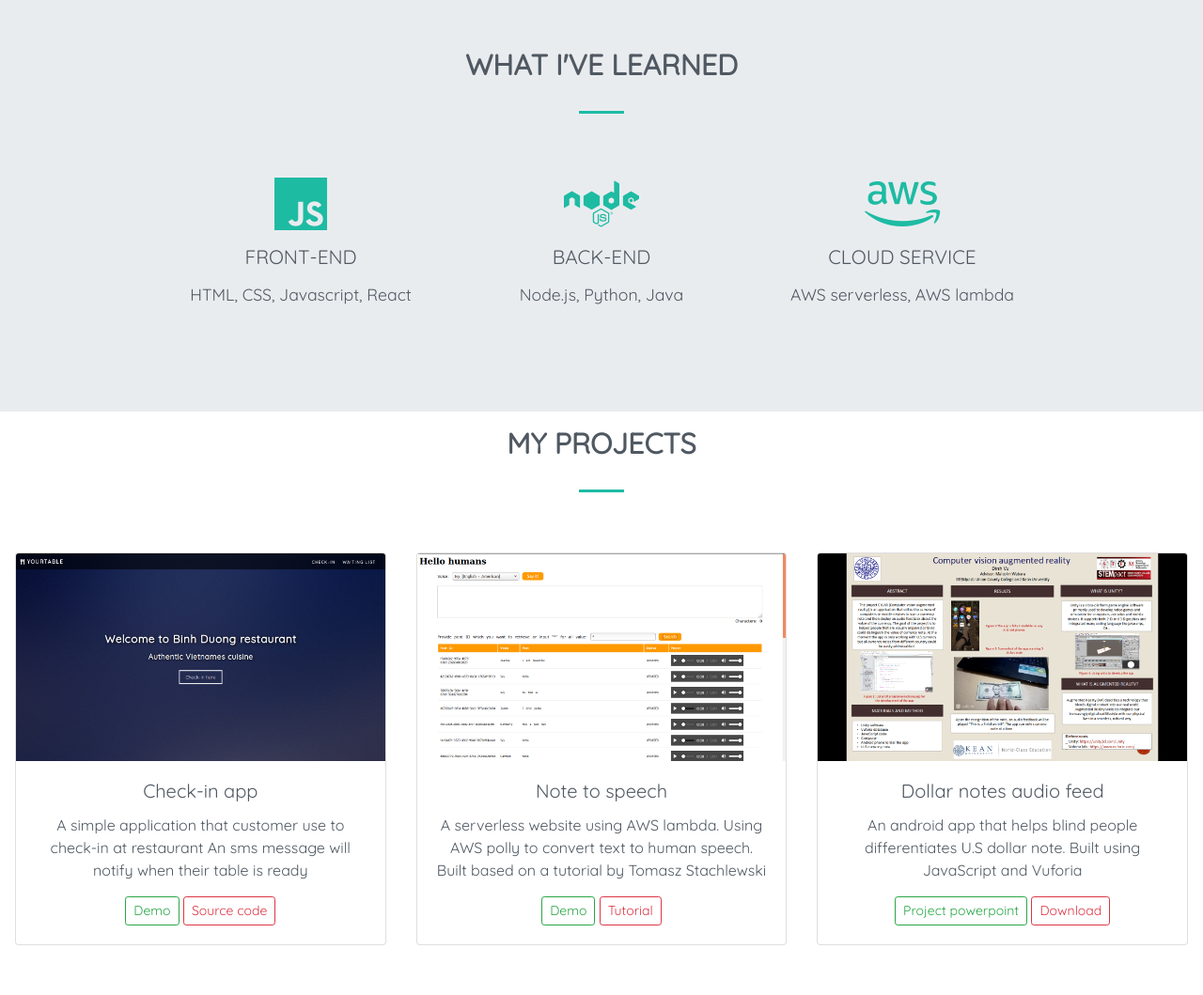
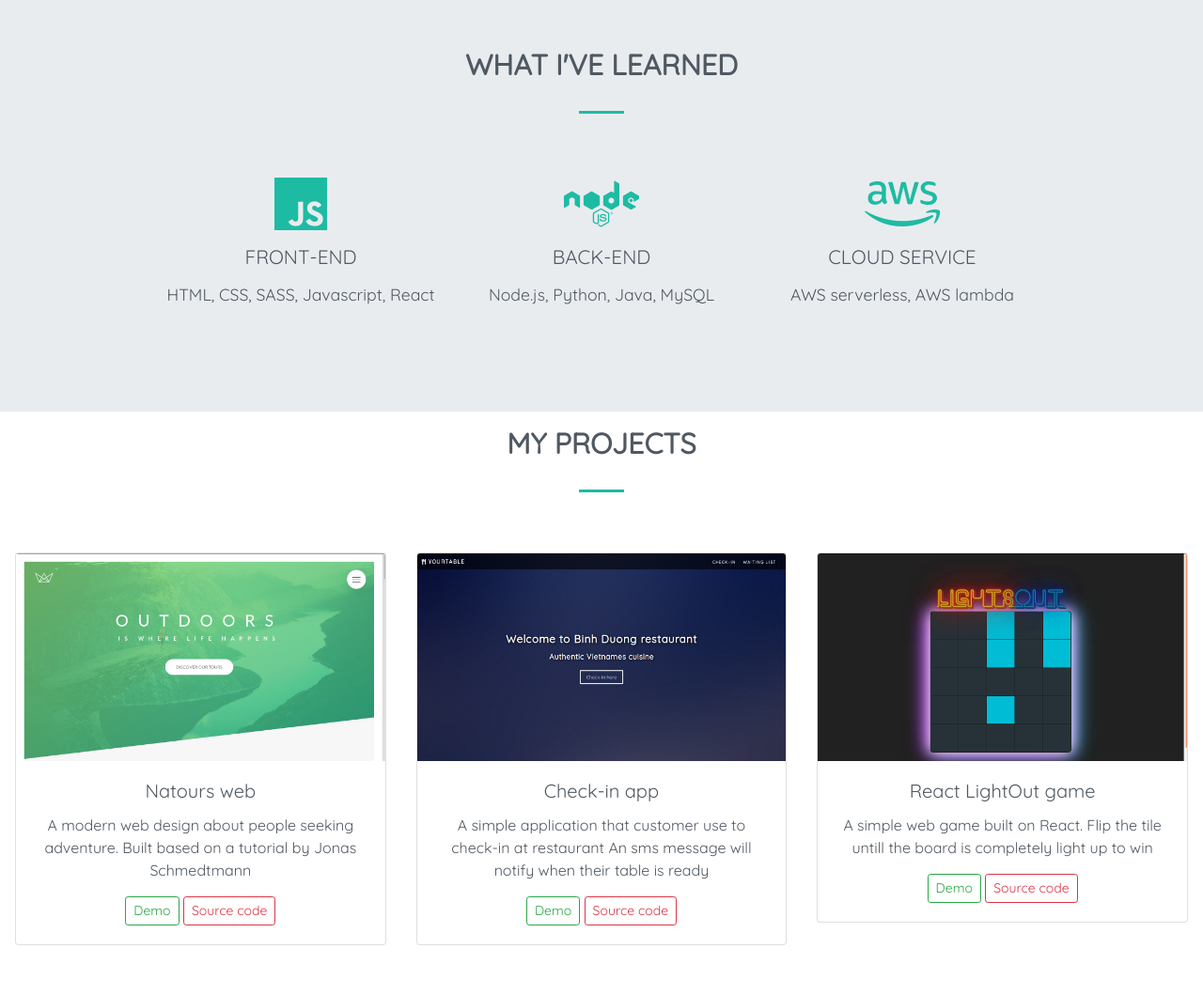
Before and after one commit to Ogger77/ogger77.github.io, a plain HTML site: page index.html in a window 1280 px wide. Shown: the part 1882-2941 px from the top of the page at 94% size. Drawn offline with nearby package versions, Linux system fonts and the light colour scheme.

Commit message:
adding natours

```diff
--- a/index.html
+++ b/index.html
@@ -144,7 +144,7 @@
               <div class='course'>
                   <i class="fab fa-js fa-4x" data-fa-transform='shrink-3 up-4.5'></i>
                   <h3>Front-end</h3>
-                  <p>HTML, CSS, Javascript, React</p>
+                  <p>HTML, CSS, SASS, Javascript, React</p>
               </div>
             </div>
 
@@ -152,7 +152,7 @@
               <div class='course'>
                   <i class="fab fa-node fa-4x" data-fa-transform='shrink-4.5 up-4.5'></i>
                   <h3>Back-end</h3>
-                  <p>Node.js, Python, Java</p>
+                  <p>Node.js, Python, Java, MySQL</p>
               </div>
             </div>
 
@@ -181,6 +181,18 @@
           </div>
 
           <div class='col-lg-4 mb-4'>
+            <div class='card'>
+                <img class='card-img-top' src="./images/image4.png" alt="">
+                <div class='card-body'>
+                    <h5 class='card-title'>Natours web</h5>
+                    <p class="card-text">A modern web design about people seeking adventure. Built based on  a tutorial by Jonas Schmedtmann </p>
+                    <a href="https://ogger77.github.io/natours/#" class='btn btn-outline-success btn-sm'>Demo</a>
+                    <a href="https://github.com/Ogger77/natours" class='btn btn-outline-danger btn-sm'>Source code</a>
+                </div>
+           </div>
+        </div>
+
+          <div class='col-lg-4 mb-4'>
               <div class='card'>
                   <img class='card-img-top' src="./images/app1.png" alt="">
                   <div class='card-body'>
@@ -194,18 +206,18 @@
           </div>
 
           <div class='col-lg-4 mb-4'>
-              <div class='card'>
-                  <img class='card-img-top' src="./images/app2.png" alt="">
-                  <div class='card-body'>
-                      <h5 class='card-title'>Note to speech</h5>
-                      <p class="card-text">A serverless website using AWS lambda. Using AWS polly to convert text to human speech. Built based on a tutorial by Tomasz Stachlewski</p>
-                      <a href="http://notetospeech.com/" class='btn btn-outline-success btn-sm'>Demo</a>
-                      <a href="https://aws.amazon.com/blogs/machine-learning/build-your-own-text-to-speech-applications-with-amazon-polly/" class='btn btn-outline-danger btn-sm'>Tutorial</a>
-                  </div>
-             </div>
+            <div class='card'>
+                <img class='card-img-top' src="./images/app4.png" alt="">
+                <div class='card-body'>
+                    <h5 class='card-title'>React LightOut game</h5>
+                    <p class="card-text">A simple web game built on React. Flip the tile untill the board is completely light up to win</p>
+                    <a href="https://ogger77.github.io/lightout/" class='btn btn-outline-success btn-sm'>Demo</a>
+                    <a href="https://github.com/Ogger77/lightout" class='btn btn-outline-danger btn-sm'>Source code</a>
+                </div>
+           </div>
           </div>
 
-          <div class='col-lg-4 mb-4'>
+          <div class='col-lg-4 mb-4 mx-auto'>
                   <div class='card'>
                       <img class='card-img-top' src="./images/app3.png" alt="">
                       <div class='card-body'>
@@ -217,17 +229,7 @@
                  </div>
           </div>
 
-          <div class='col-lg-4 mb-4 mx-auto'>
-            <div class='card'>
-                <img class='card-img-top' src="./images/app4.png" alt="">
-                <div class='card-body'>
-                    <h5 class='card-title'>React LightOut game</h5>
-                    <p class="card-text">A simple web game built on React. Flip the tile untill the board is completely light up to win</p>
-                    <a href="https://ogger77.github.io/lightout/" class='btn btn-outline-success btn-sm'>Demo</a>
-                    <a href="https://github.com/Ogger77/lightout" class='btn btn-outline-danger btn-sm'>Source code</a>
-                </div>
-           </div>
-    </div>
+
         </div>
       </div>
     </div>
```
Also changed, not shown: images/image4.png (added).
